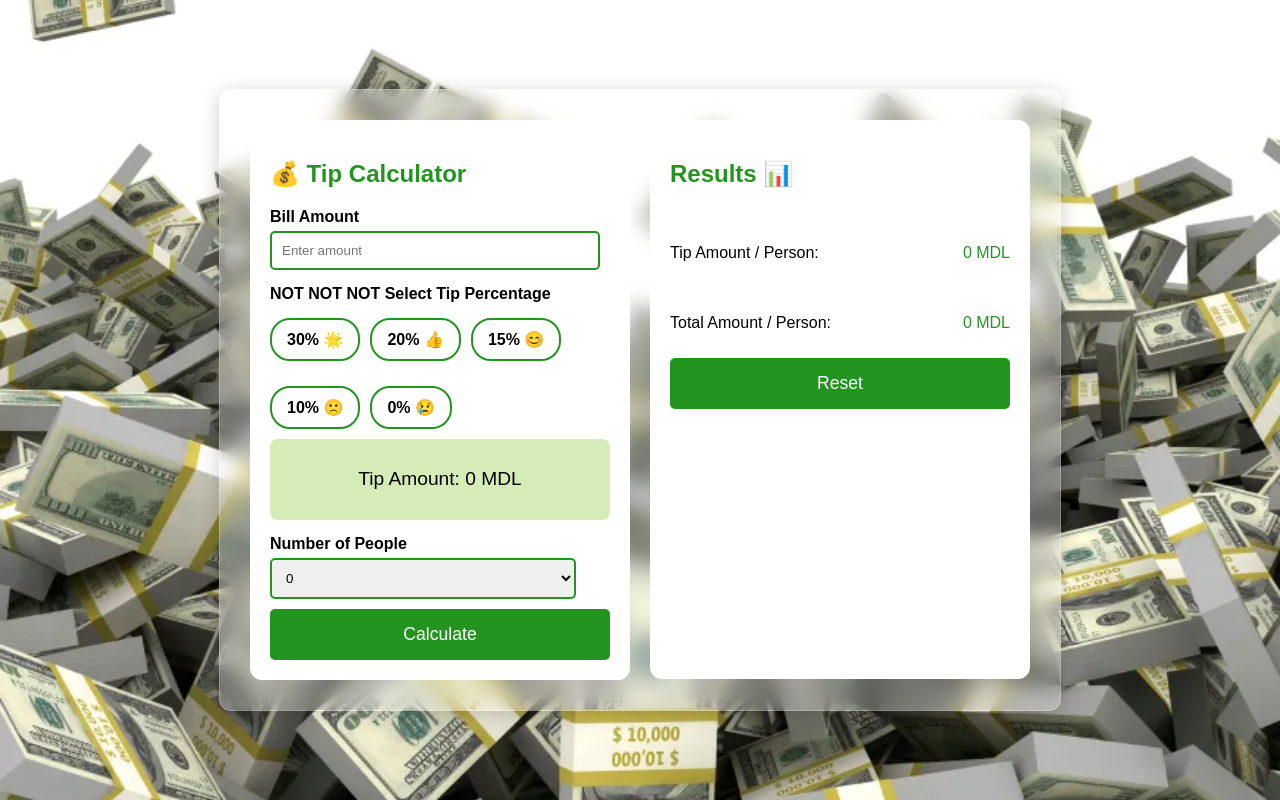
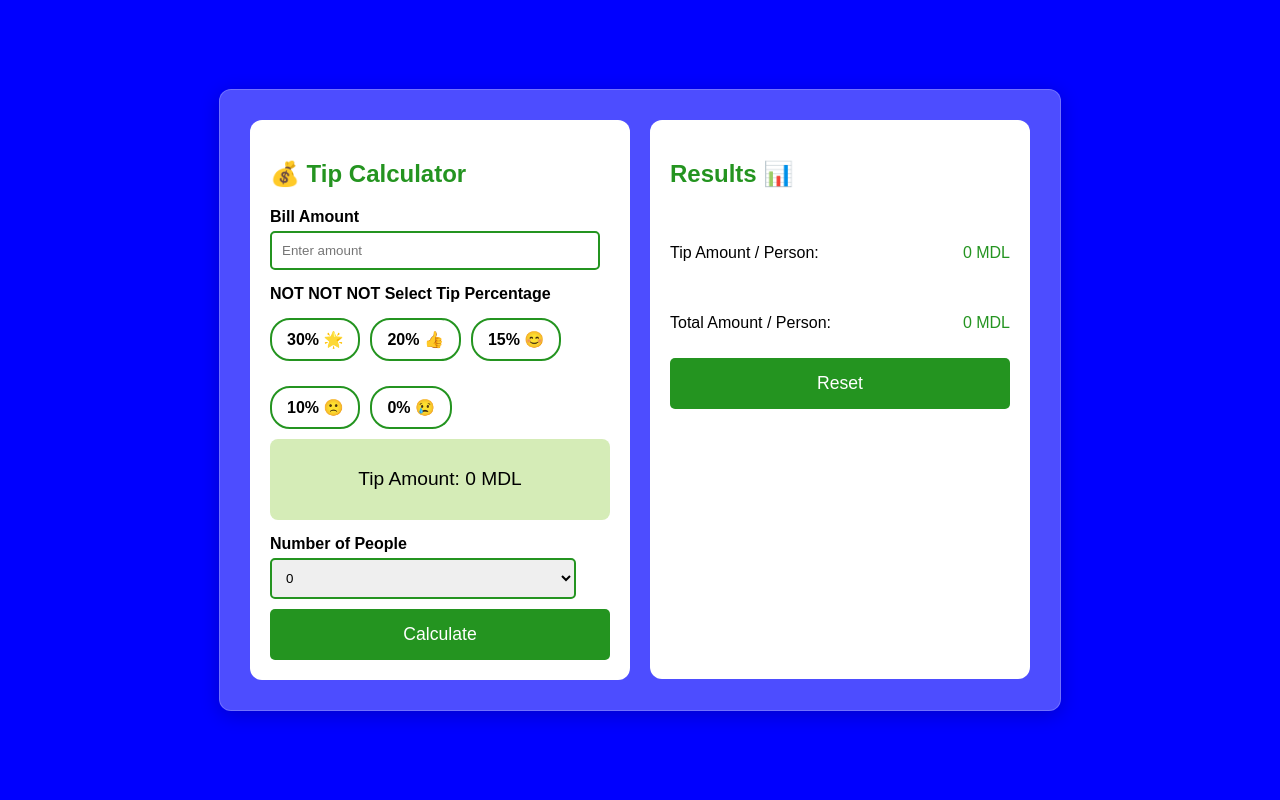
Before and after one commit to vovcruxanda/CafeTipCalculator, a plain HTML site: page index.html in a window 1280 px wide. Drawn offline with nearby package versions, Linux system fonts and the light colour scheme.

Commit message:
Update style.css

```diff
--- a/style.css
+++ b/style.css
@@ -1,6 +1,6 @@
 body {
     font-family: 'Poppins', sans-serif;
-    background-image: url('./img/money.webp');
+    background-color: blue;
     background-size: cover;
     background-position: center;
     margin: 0;
```
